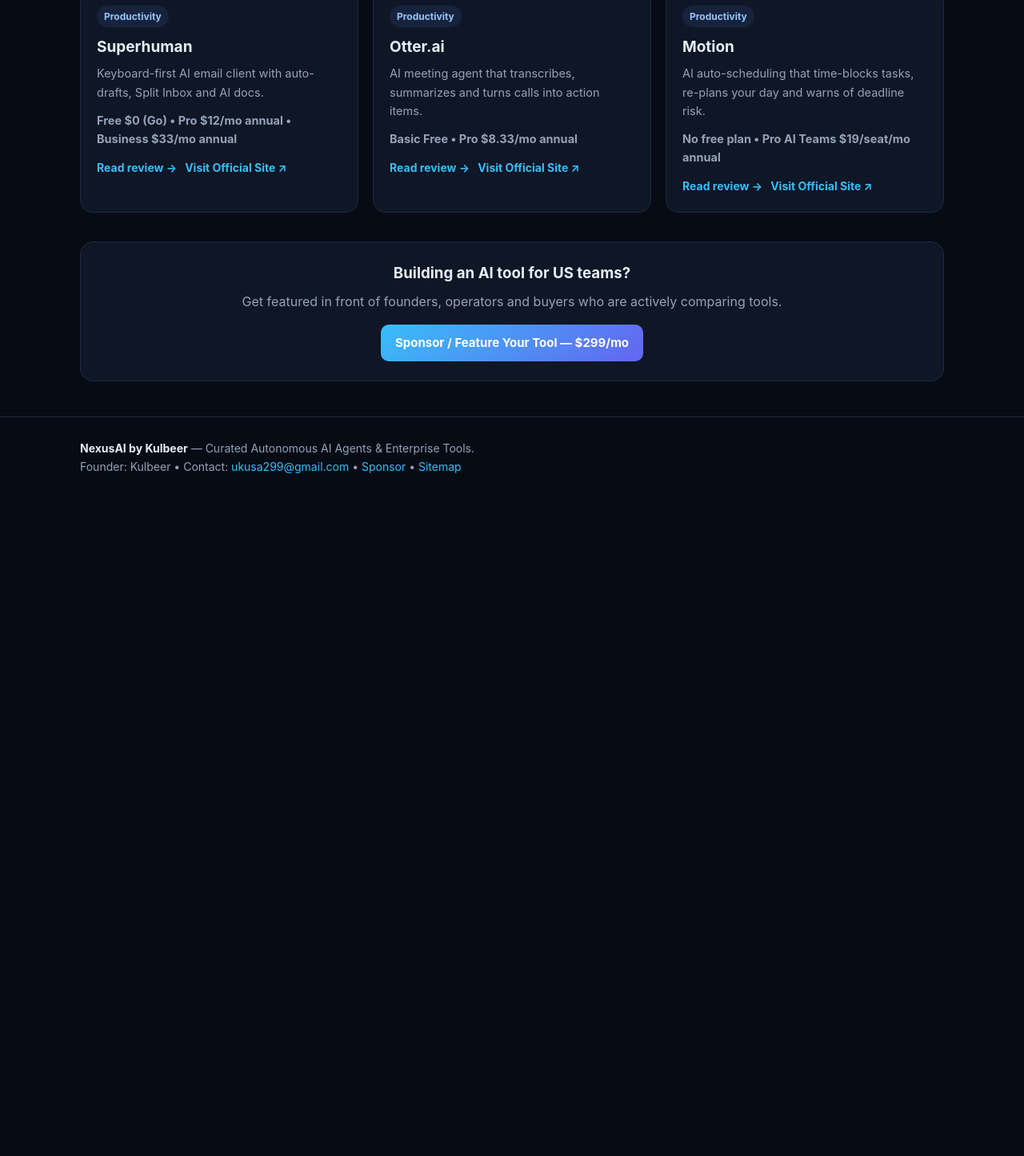
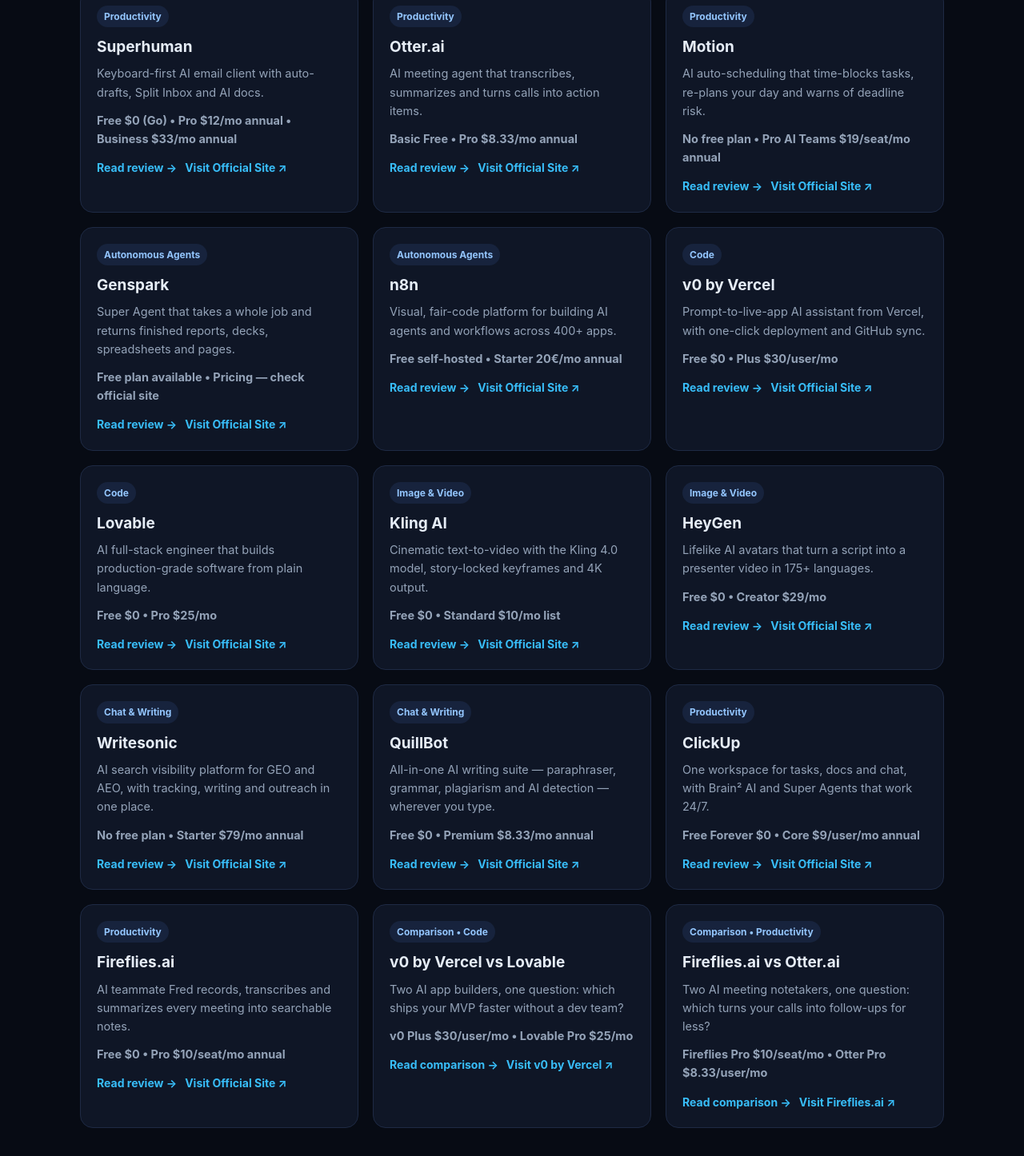
Before and after one commit to kulbeer191/kulbeer-nexusai, a plain HTML site: page index.html in a window 1280 px wide. Shown: the part 2433-3879 px from the top of the page at 80% size. Before the commit the page ends 3056 px from the top, so only its background shows below. Drawn offline with Linux system fonts and the light colour scheme.

Commit message:
Daily Update: homepage grid and sitemap with 10 new tools

```diff
--- a/index.html
+++ b/index.html
@@ -5,7 +5,7 @@
 <meta name="viewport" content="width=device-width, initial-scale=1.0">
 <title>NexusAI by Kulbeer — Curated Autonomous AI Agents &amp; Enterprise Tools</title>
 <meta name="description" content="NexusAI by Kulbeer — curated autonomous AI agents and enterprise tools for US teams. Search, compare and discover trusted AI tools. Founder: Kulbeer.">
-  <meta name="google-site-verification" content="5yOFpidXBawLz4zls2Vdov1xMnFiumSedYZw2c8x_GM" />
+<meta name="google-site-verification" content="5yOFpidXBawLz4zls2Vdov1xMnFiumSedYZw2c8x_GM" />
 <link rel="stylesheet" href="styles.css">
 </head>
 <body>
@@ -197,6 +197,91 @@
 <p class="price">No free plan • Pro AI Teams $19/seat/mo annual</p>
 <div class="actions"><a href="tools/motion.html">Read review →</a><a href="https://www.usemotion.com/" target="_blank" rel="noopener">Visit Official Site ↗</a></div>
 </article>
+
+<article class="card tool-card" data-category="agents">
+<span class="tag">Autonomous Agents</span>
+<h3>Genspark</h3>
+<p>Super Agent that takes a whole job and returns finished reports, decks, spreadsheets and pages.</p>
+<p class="price">Free plan available • Pricing — check official site</p>
+<div class="actions"><a href="tools/genspark.html">Read review →</a><a href="https://www.genspark.ai/" target="_blank" rel="noopener">Visit Official Site ↗</a></div>
+</article>
+<article class="card tool-card" data-category="agents">
+<span class="tag">Autonomous Agents</span>
+<h3>n8n</h3>
+<p>Visual, fair-code platform for building AI agents and workflows across 400+ apps.</p>
+<p class="price">Free self-hosted • Starter 20€/mo annual</p>
+<div class="actions"><a href="tools/n8n.html">Read review →</a><a href="https://n8n.io" target="_blank" rel="noopener">Visit Official Site ↗</a></div>
+</article>
+<article class="card tool-card" data-category="code">
+<span class="tag">Code</span>
+<h3>v0 by Vercel</h3>
+<p>Prompt-to-live-app AI assistant from Vercel, with one-click deployment and GitHub sync.</p>
+<p class="price">Free $0 • Plus $30/user/mo</p>
+<div class="actions"><a href="tools/v0-by-vercel.html">Read review →</a><a href="https://v0.app/" target="_blank" rel="noopener">Visit Official Site ↗</a></div>
+</article>
+<article class="card tool-card" data-category="code">
+<span class="tag">Code</span>
+<h3>Lovable</h3>
+<p>AI full-stack engineer that builds production-grade software from plain language.</p>
+<p class="price">Free $0 • Pro $25/mo</p>
+<div class="actions"><a href="tools/lovable.html">Read review →</a><a href="https://lovable.dev/" target="_blank" rel="noopener">Visit Official Site ↗</a></div>
+</article>
+<article class="card tool-card" data-category="image">
+<span class="tag">Image &amp; Video</span>
+<h3>Kling AI</h3>
+<p>Cinematic text-to-video with the Kling 4.0 model, story-locked keyframes and 4K output.</p>
+<p class="price">Free $0 • Standard $10/mo list</p>
+<div class="actions"><a href="tools/kling-ai.html">Read review →</a><a href="https://www.klingai.com/" target="_blank" rel="noopener">Visit Official Site ↗</a></div>
+</article>
+<article class="card tool-card" data-category="image">
+<span class="tag">Image &amp; Video</span>
+<h3>HeyGen</h3>
+<p>Lifelike AI avatars that turn a script into a presenter video in 175+ languages.</p>
+<p class="price">Free $0 • Creator $29/mo</p>
+<div class="actions"><a href="tools/heygen.html">Read review →</a><a href="https://www.heygen.com/" target="_blank" rel="noopener">Visit Official Site ↗</a></div>
+</article>
+<article class="card tool-card" data-category="chat">
+<span class="tag">Chat &amp; Writing</span>
+<h3>Writesonic</h3>
+<p>AI search visibility platform for GEO and AEO, with tracking, writing and outreach in one place.</p>
+<p class="price">No free plan • Starter $79/mo annual</p>
+<div class="actions"><a href="tools/writesonic.html">Read review →</a><a href="https://writesonic.com/" target="_blank" rel="noopener">Visit Official Site ↗</a></div>
+</article>
+<article class="card tool-card" data-category="chat">
+<span class="tag">Chat &amp; Writing</span>
+<h3>QuillBot</h3>
+<p>All-in-one AI writing suite — paraphraser, grammar, plagiarism and AI detection — wherever you type.</p>
+<p class="price">Free $0 • Premium $8.33/mo annual</p>
+<div class="actions"><a href="tools/quillbot.html">Read review →</a><a href="https://quillbot.com/" target="_blank" rel="noopener">Visit Official Site ↗</a></div>
+</article>
+<article class="card tool-card" data-category="productivity">
+<span class="tag">Productivity</span>
+<h3>ClickUp</h3>
+<p>One workspace for tasks, docs and chat, with Brain² AI and Super Agents that work 24/7.</p>
+<p class="price">Free Forever $0 • Core $9/user/mo annual</p>
+<div class="actions"><a href="tools/clickup.html">Read review →</a><a href="https://clickup.com/" target="_blank" rel="noopener">Visit Official Site ↗</a></div>
+</article>
+<article class="card tool-card" data-category="productivity">
+<span class="tag">Productivity</span>
+<h3>Fireflies.ai</h3>
+<p>AI teammate Fred records, transcribes and summarizes every meeting into searchable notes.</p>
+<p class="price">Free $0 • Pro $10/seat/mo annual</p>
+<div class="actions"><a href="tools/fireflies-ai.html">Read review →</a><a href="https://fireflies.ai/" target="_blank" rel="noopener">Visit Official Site ↗</a></div>
+</article>
+<article class="card tool-card" data-category="code">
+<span class="tag">Comparison • Code</span>
+<h3>v0 by Vercel vs Lovable</h3>
+<p>Two AI app builders, one question: which ships your MVP faster without a dev team?</p>
+<p class="price">v0 Plus $30/user/mo • Lovable Pro $25/mo</p>
+<div class="actions"><a href="tools/v0-vs-lovable.html">Read comparison →</a><a href="https://v0.app/" target="_blank" rel="noopener">Visit v0 by Vercel ↗</a></div>
+</article>
+<article class="card tool-card" data-category="productivity">
+<span class="tag">Comparison • Productivity</span>
+<h3>Fireflies.ai vs Otter.ai</h3>
+<p>Two AI meeting notetakers, one question: which turns your calls into follow-ups for less?</p>
+<p class="price">Fireflies Pro $10/seat/mo • Otter Pro $8.33/user/mo</p>
+<div class="actions"><a href="tools/fireflies-vs-otter-ai.html">Read comparison →</a><a href="https://fireflies.ai/" target="_blank" rel="noopener">Visit Fireflies.ai ↗</a></div>
+</article>
 </div>
 <p id="noResults" style="display:none;color:#94a3b8;margin-top:18px">No tools match your search. Try a different keyword or category.</p>
 
```
Also changed, not shown: sitemap.xml (+72 -0 lines).
